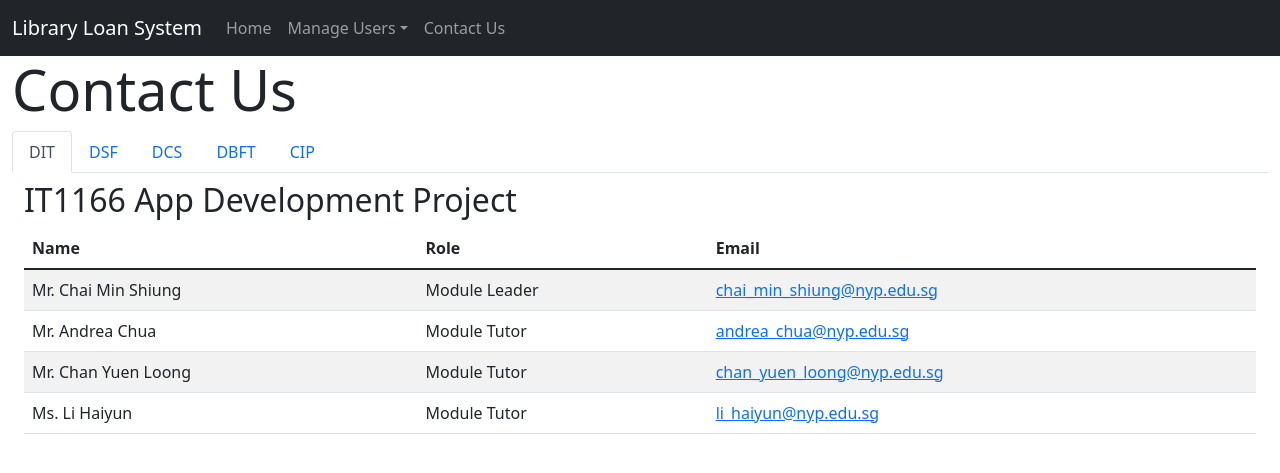
After one commit to lihaiyun/python, a Flask app: page /contactUs in a window 1280 px wide. The commit adds this page. Shown: the top 473 px of the page. Run offline with Flask 2, Linux system fonts and the light colour scheme; some libraries are stand-ins or nearby versions.

Commit message:
web app contact us

```diff
--- a/FlaskWebApp/__init__.py
+++ b/FlaskWebApp/__init__.py
@@ -8,5 +8,10 @@ def home():
     return render_template('home.html')
 
 
+@app.route('/contactUs')
+def contact_us():
+    return render_template('contactUs.html')
+
+
 if __name__ == '__main__':
     app.run()
--- a/FlaskWebApp/templates/base.html
+++ b/FlaskWebApp/templates/base.html
@@ -10,6 +10,7 @@
 </head>
 <body>
 {% block navbar %}
+{% include 'includes/_navbar.html' %}
 {% endblock %}
 
 <div class="container-fluid">
--- /dev/null
+++ b/FlaskWebApp/templates/contactUs.html
@@ -0,0 +1,77 @@
+{% extends "base.html" %}
+{% block title %}Library Loan System - Contact Us{% endblock %}
+
+{% block content %}
+<h1 class="display-4">Contact Us</h1>
+
+<!-- Nav tabs -->
+<ul class="nav nav-tabs">
+    <li class="nav-item">
+        <a class="nav-link active" data-bs-toggle="tab" href="#DIT">DIT</a>
+    </li>
+    <li class="nav-item">
+        <a class="nav-link" data-bs-toggle="tab" href="#DSF">DSF</a>
+    </li>
+    <li class="nav-item">
+        <a class="nav-link" data-bs-toggle="tab" href="#DCS">DCS</a>
+    </li>
+    <li class="nav-item">
+        <a class="nav-link" data-bs-toggle="tab" href="#DBFT">DBFT</a>
+    </li>
+    <li class="nav-item">
+        <a class="nav-link" data-bs-toggle="tab" href="#CIP">CIP</a>
+    </li>
+</ul>
+
+<!-- Tab panes -->
+<div class="tab-content">
+    <div class="tab-pane container-fluid active" id="DIT">
+        <h2 class="my-2">IT1166 App Development Project</h2>
+        <table class="table table-striped">
+            <thead>
+            <tr>
+                <th>Name</th>
+                <th>Role</th>
+                <th>Email</th>
+            </tr>
+            </thead>
+            <tbody>
+            <tr>
+                <td>Mr. Chai Min Shiung</td>
+                <td>Module Leader</td>
+                <td><a href="mailto:chai_min_shiung@nyp.edu.sg">chai_min_shiung@nyp.edu.sg</a></td>
+            </tr>
+            <tr>
+                <td>Mr. Andrea Chua</td>
+                <td>Module Tutor</td>
+                <td><a href="mailto:andrea_chua@nyp.edu.sg">andrea_chua@nyp.edu.sg</a></td>
+            </tr>
+            <tr>
+                <td>Mr. Chan Yuen Loong</td>
+                <td>Module Tutor</td>
+                <td><a href="mailto:chan_yuen_loong@nyp.edu.sg">chan_yuen_loong@nyp.edu.sg</a></td>
+            </tr>
+            <tr>
+                <td>Ms. Li Haiyun</td>
+                <td>Module Tutor</td>
+                <td><a href="mailto:li_haiyun@nyp.edu.sg">li_haiyun@nyp.edu.sg</a></td>
+            </tr>
+            </tbody>
+        </table>
+
+    </div>
+    <div class="tab-pane container-fluid fade" id="DSF">
+        <h2 class="my-2">IT1566 App Development Project</h2>
+    </div>
+    <div class="tab-pane container-fluid fade" id="DCS">
+        <h2 class="my-2">IT1666 App Development Project</h2>
+    </div>
+    <div class="tab-pane container-fluid fade" id="DBFT">
+        <h2 class="my-2">IT1866 App Development Project</h2>
+    </div>
+    <div class="tab-pane container-fluid fade" id="CIP">
+        <h2 class="my-2">IT1966 App Development Project</h2>
+    </div>
+</div>
+
+{% endblock %}
--- /dev/null
+++ b/FlaskWebApp/templates/includes/_navbar.html
@@ -0,0 +1,25 @@
+<nav class="navbar navbar-expand-sm bg-dark navbar-dark">
+    <div class="container-fluid">
+        <a class="navbar-brand" href="/">Library Loan System</a>
+        <button class="navbar-toggler" type="button" data-bs-toggle="collapse" data-bs-target="#collapsibleNavbar">
+            <span class="navbar-toggler-icon"></span>
+        </button>
+        <div class="collapse navbar-collapse" id="collapsibleNavbar">
+            <ul class="navbar-nav">
+                <li class="nav-item">
+                    <a class="nav-link" href="/">Home</a>
+                </li>
+                <li class="nav-item dropdown">
+                    <a class="nav-link dropdown-toggle" href="#" role="button" data-bs-toggle="dropdown">Manage Users</a>
+                    <ul class="dropdown-menu">
+                        <li><a class="dropdown-item" href="#">Create User</a></li>
+                        <li><a class="dropdown-item" href="#">Retrieve User</a></li>
+                    </ul>
+                </li>
+                <li class="nav-item">
+                    <a class="nav-link" href="/contactUs">Contact Us</a>
+                </li>
+            </ul>
+        </div>
+    </div>
+</nav>
```
